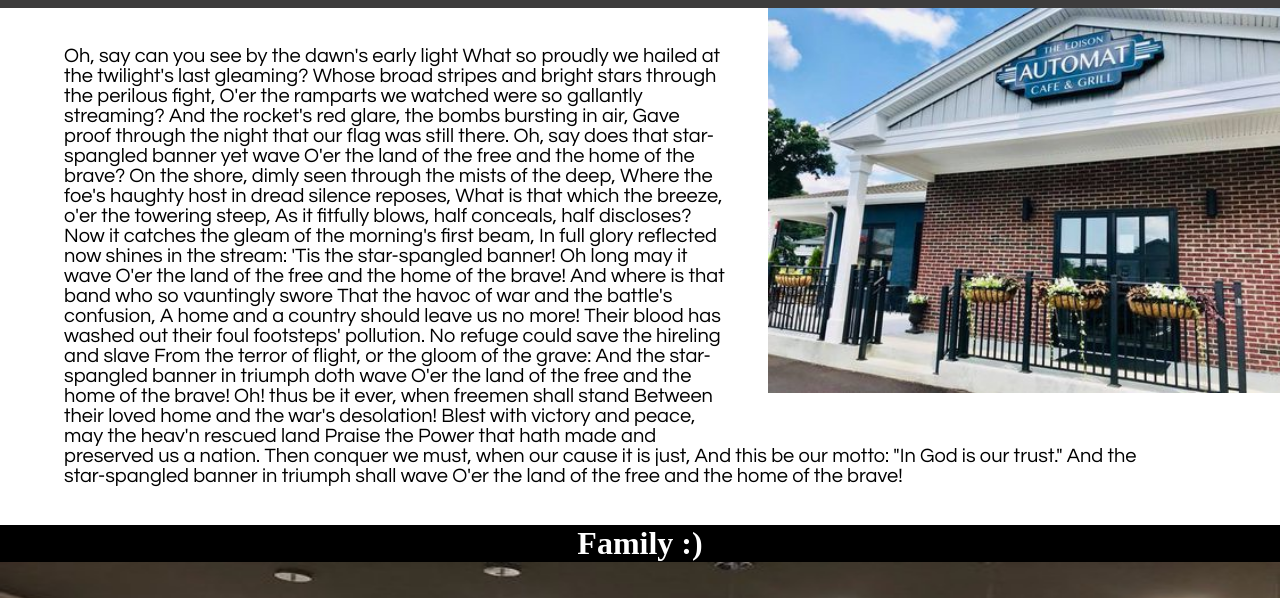
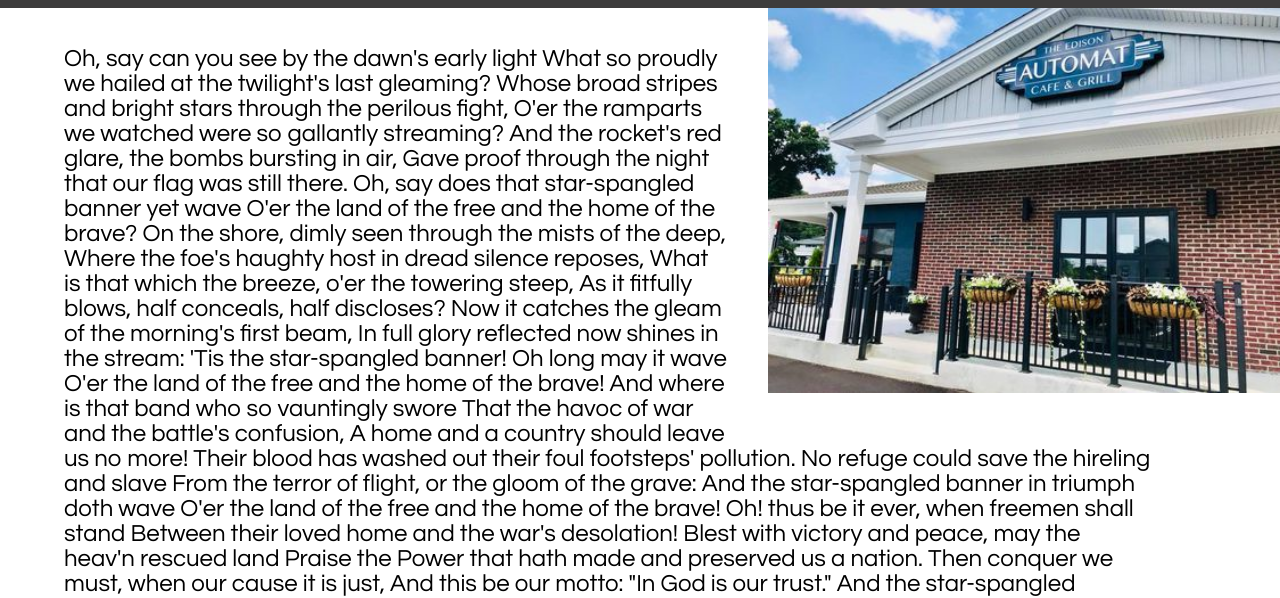
Before and after one commit to hipaper/edison-automat, a plain HTML site: page index.html in a window 1280 px wide. Shown: the part 609-1207 px from the top of the page. Drawn offline with nearby package versions, Linux system fonts and the light colour scheme.

Commit message:
Add files via upload

```diff
--- a/styling.css
+++ b/styling.css
@@ -98,9 +98,10 @@ nav li a:hover::before {
     margin-left: 5%;
     margin-right: 5%;
     padding-right: 5%;
-    font-size: 125%;
+    font-size: 150%;
     padding-top: 3%;
     padding-bottom: 3%;
+    margin-bottom: 10%;
 }
 .oh img{
     float: right;
@@ -111,6 +112,7 @@ nav li a:hover::before {
     background-color: black;
     color: white;
     text-align: center;
+    margin-top: 10px;
 }
 .teampic img{
     width: 100%;
```
